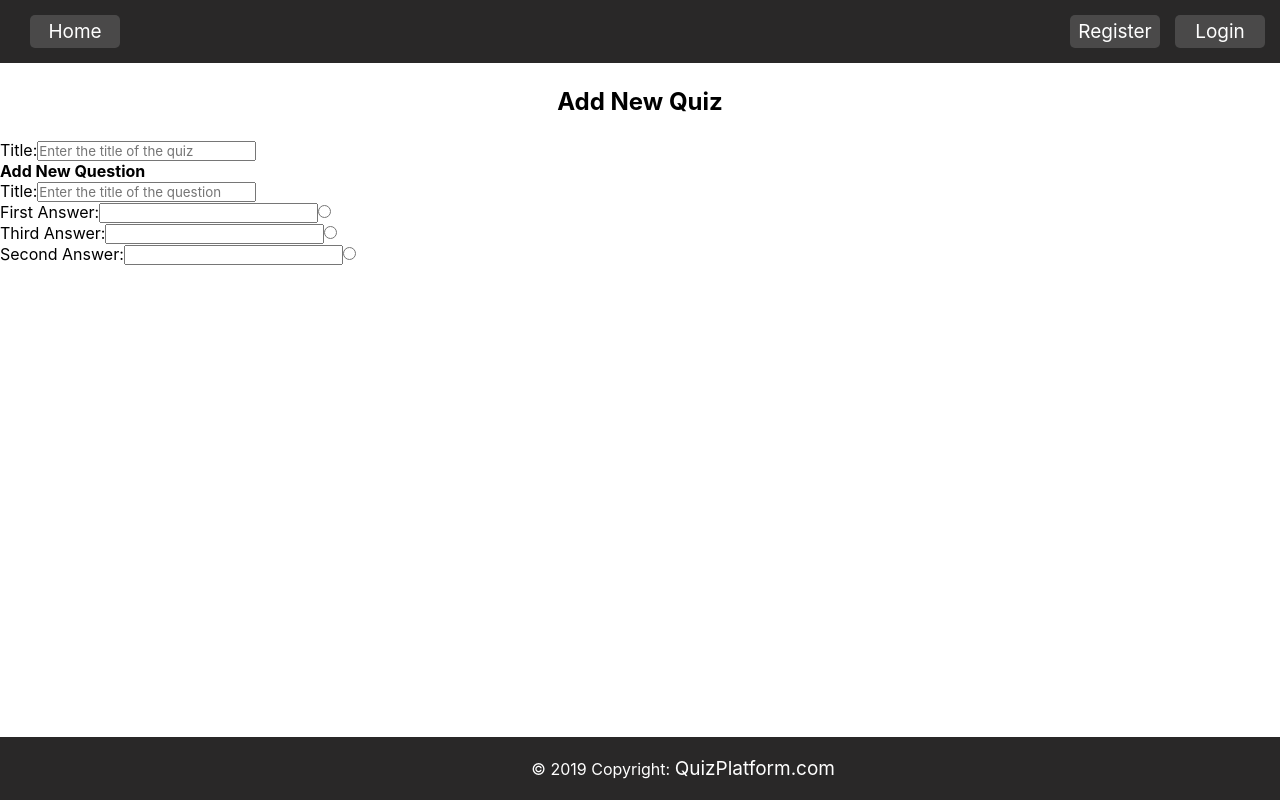
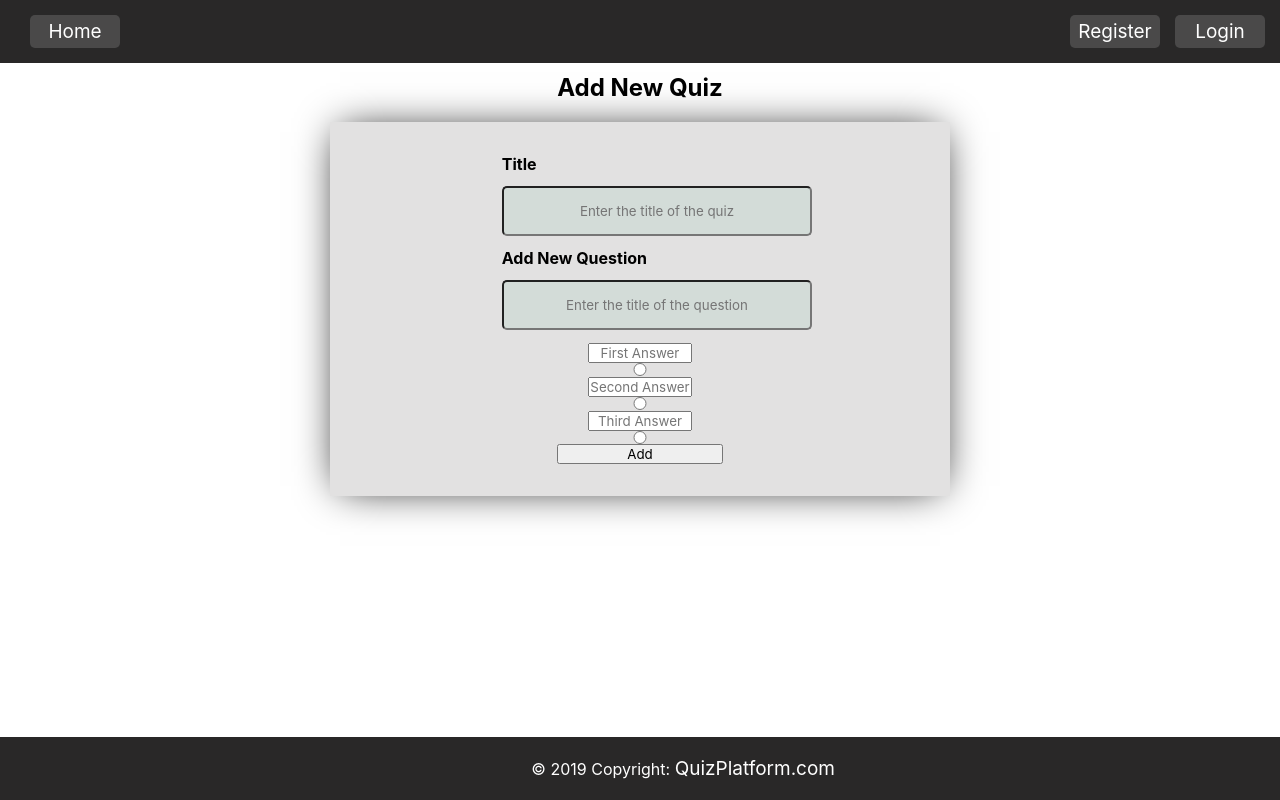
Before and after one commit to mihaela1354/Quiz-Vue-App, a Vue app: page /quiz/add in a window 1280 px wide. Built offline with nearby package versions, Linux system fonts and the light colour scheme.

Commit message:
Styles Update

```diff
--- a/src/components/quiz/AddQuiz.vue
+++ b/src/components/quiz/AddQuiz.vue
@@ -3,12 +3,11 @@
     <h2>Add New Quiz</h2>
     <form @submit.prevent="add">
       <section>
-        <label for="quizName">Title:</label>
+        <h4>Title</h4>
         <input class="input" type="text" name="quizTitle" placeholder="Enter the title of the quiz" />
       </section>
       <section>
         <h4>Add New Question</h4>
-        <label for="questionTitle">Title:</label>
         <input
           class="input"
           type="text"
@@ -16,20 +15,18 @@
           placeholder="Enter the title of the question"
         />
         <div>
-          <label for>First Answer:</label>
-          <input class="form-radio" type="text" />
-          <input class="form-radio" name="answer"  type="radio" />
+          <input class="label" type="text" placeholder="First Answer"/>
+          <input class="form-radio" name="answer" type="radio" />
         </div>
         <div>
-          <label for>Third Answer:</label>
-          <input class="form-radio" type="text" />
-          <input class="form-radio" name="answer"  type="radio"/>
+          <input class="label" type="text" placeholder="Second Answer"/>
+          <input class="form-radio" name="answer" type="radio" />
         </div>
         <div>
-          <label for>Second Answer:</label>
-          <input class="form-radio" type="text" />
+          <input class="label" type="text" placeholder="Third Answer"/>
           <input class="form-radio" name="answer" type="radio" />
         </div>
+         <input class="add" type="submit" value="Add" />
       </section>
     </form>
   </div>
@@ -45,5 +42,40 @@ export default {
 </script>
 
 <style scoped>
+* {
+  display: block;
+  width:60%;
+  margin: auto;
+  text-align: center;
+  font-family: -apple-system, BlinkMacSystemFont, "Segoe UI", Roboto, Oxygen,
+    Ubuntu, Cantarell, "Open Sans", "Helvetica Neue", sans-serif;
+}
+h2{
+    margin-bottom: 20px;
+    margin-top: 10px;
+    text-align:center;
+}
+h4{
+    text-align: left;
+    width:100%;
+}
+form {
+ background-color: rgb(226, 225, 225);
+  box-shadow: 0 0 40px -10px #000;
+  margin-bottom: 12rem;
+  padding: 2rem 5rem 2rem 5rem;
+}
+section div{
+    display: inline-block;
+}
+.input{
+  margin:auto;
+  background-color: rgba(139, 195, 176, 0.171);
+  width: 100%;
+  margin-bottom: 12px;
+  margin-top: 12px;
+  border-radius: 5px;
+  padding: 15px;
+}
 
 </style>
```
